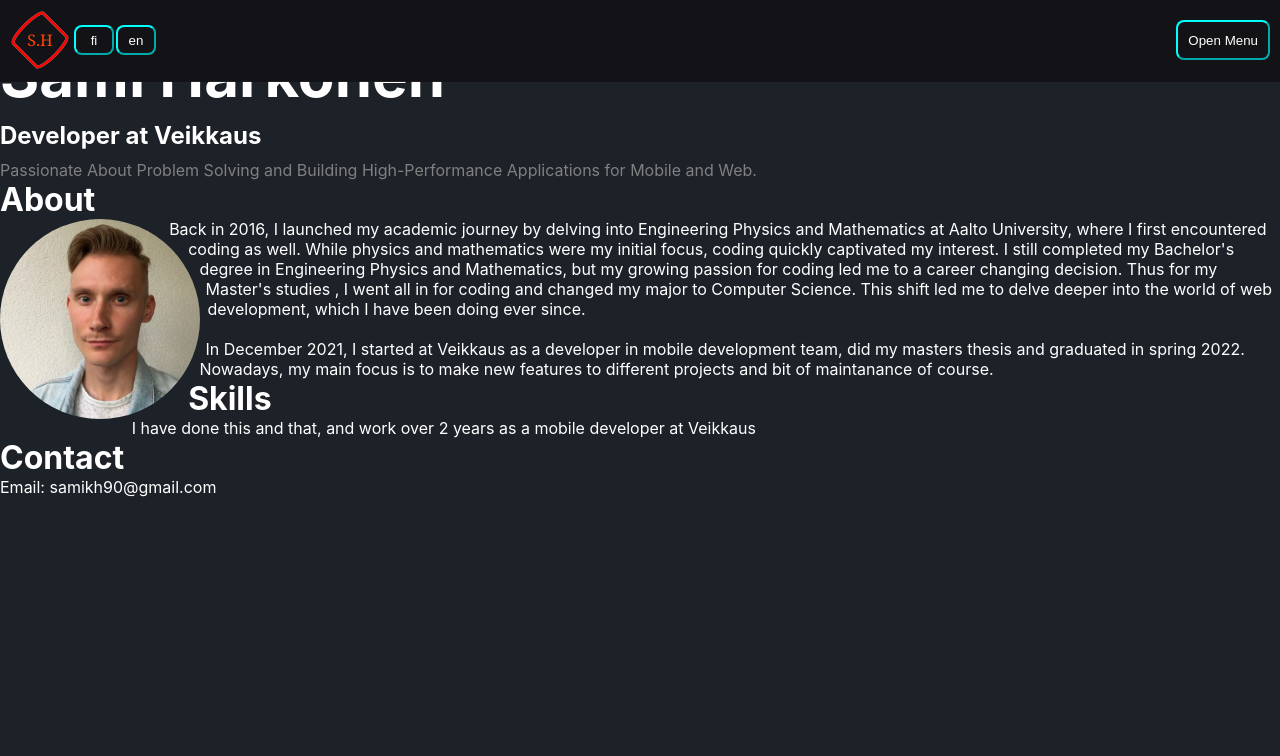
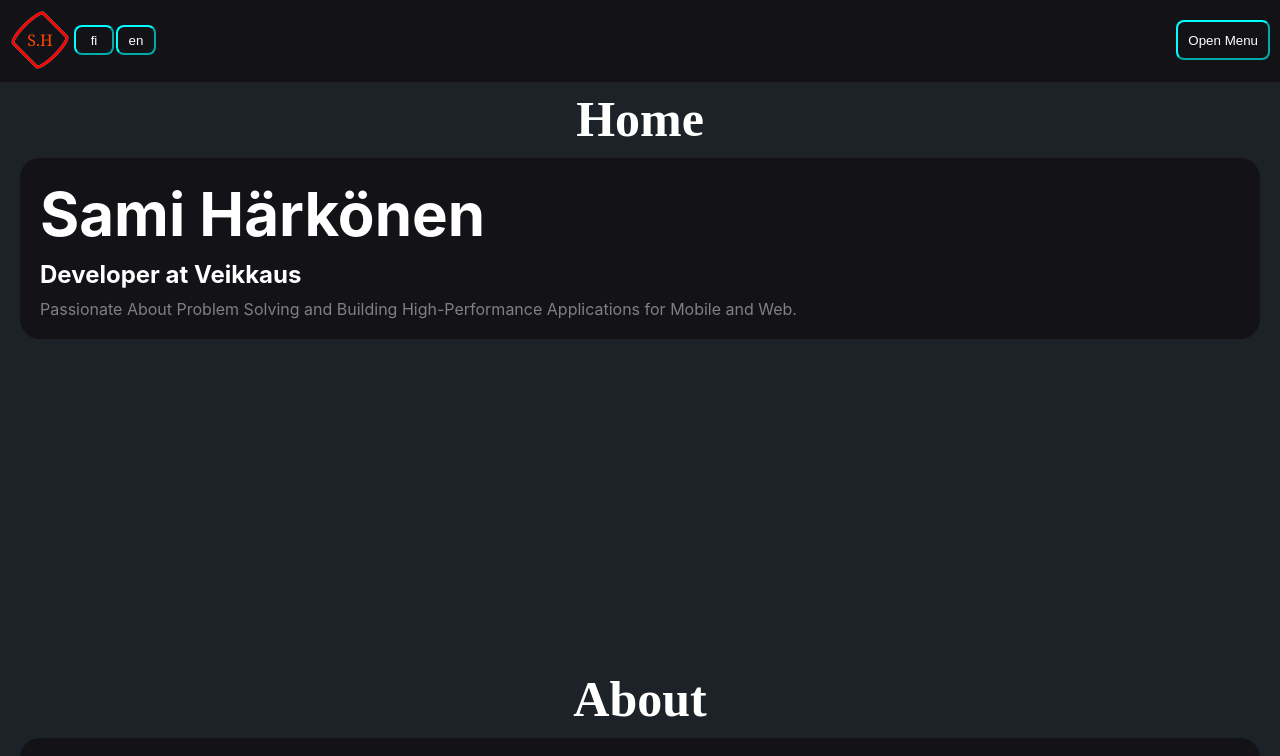
Before and after one commit to SamkHarks/My-page, a React (Create React App) app: page / in a window 1280 px wide. Shown: the top 756 px of the page. Built offline with nearby package versions, Linux system fonts and the light colour scheme.

Commit message:
use styles from module

```diff
--- a/src/components/sections/Sections.tsx
+++ b/src/components/sections/Sections.tsx
@@ -7,6 +7,7 @@ import { Contact } from '../Contact';
 import { useInterSectionObserver } from '../../hooks/hooks';
 import { SectionRefs } from '../../hooks/types';
 import { useTranslation } from 'react-i18next';
+import styles from './Sections.module.css';
 
 const components: Record<string,React.ComponentType> = {
     home: Home,
@@ -30,10 +31,10 @@ const SectionWrapper = ({
     return (
         <div
             ref={sectionRefs[section.id]}
-            className={'section'}
+            className={styles.section}
         >
-            <h1 className={'section-title'}>{t(section.id)}</h1>
-            <div className={'section-content'}>
+            <h1 className={'section_title'}>{t(section.id)}</h1>
+            <div className={styles.section_content}>
                 {children}
             </div>
         </div>
@@ -43,7 +44,7 @@ const SectionWrapper = ({
 export const Sections = ({ sectionRefs }: {sectionRefs: Props['sectionRefs']}) => {
     const [data, setData] = useState<Element[]>([]);
     useEffect(() => {
-        const queryData = document.querySelectorAll('.section-title');
+        const queryData = document.querySelectorAll(`.section_title`);
         setData([...queryData]);
     }, []);
     useInterSectionObserver(data);
```
